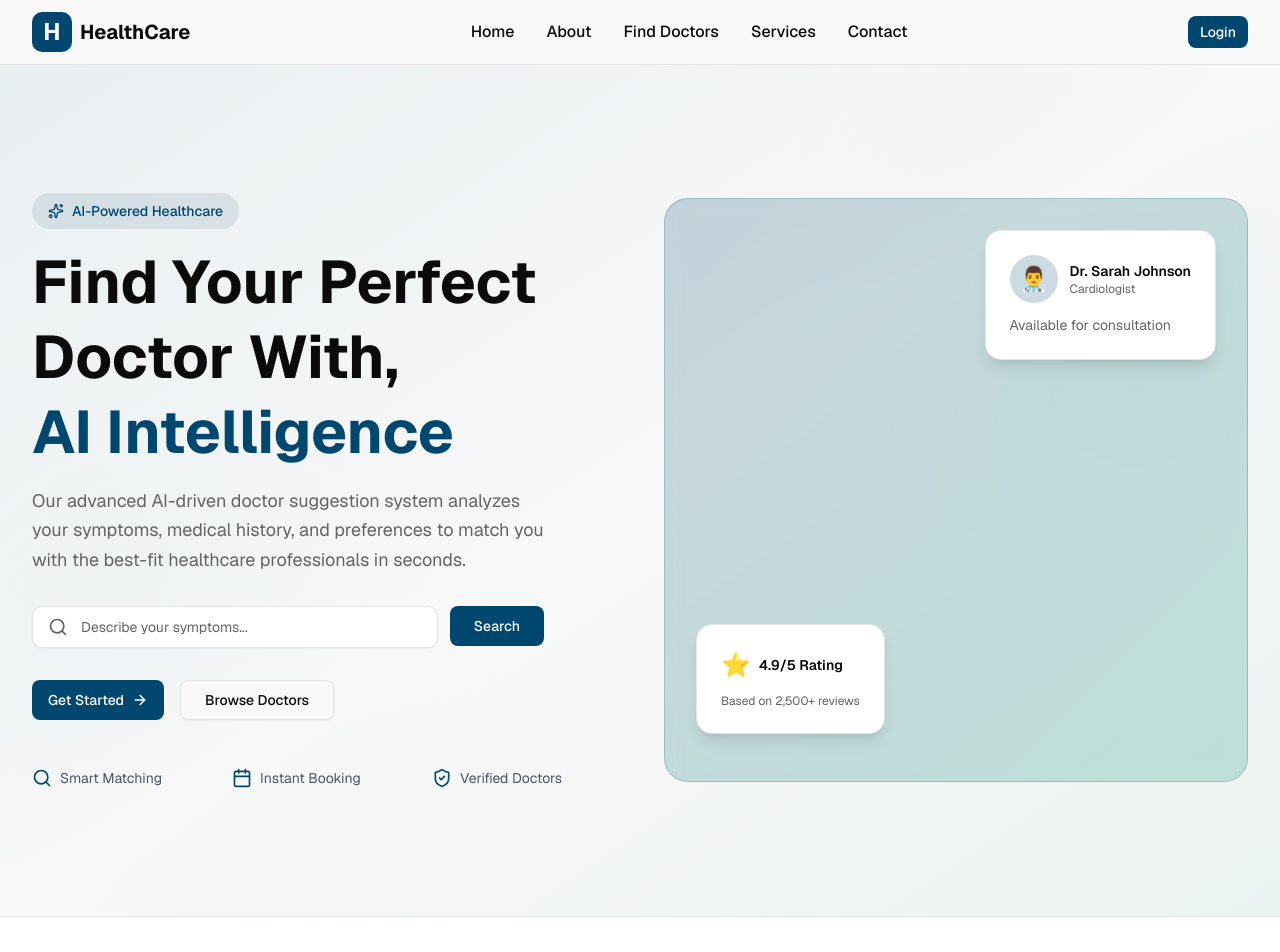
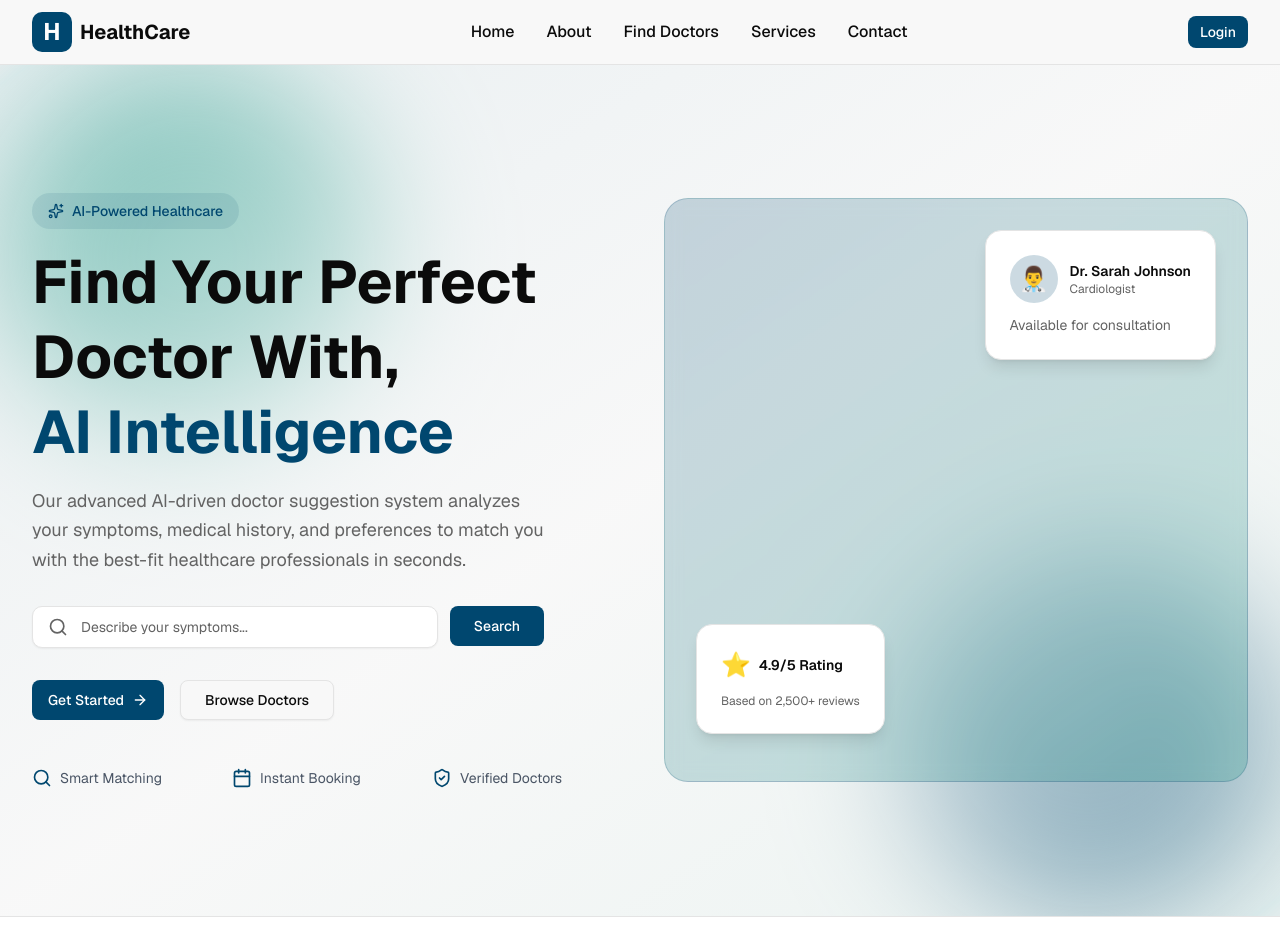
Before and after one commit to codewithsaidul/health-care-frontend, a Next.js app: page / in a window 1280 px wide. Shown: the top 952 px of the page. Built offline with nearby package versions, Linux system fonts and the light colour scheme.

Commit message:
refectorh hero section

```diff
--- a/src/components/modules/Home/HeroSection.tsx
+++ b/src/components/modules/Home/HeroSection.tsx
@@ -7,8 +7,9 @@ export function HeroSection() {
   return (
     <section className="relative bg-linear-to-br from-primary/5 via-background to-accent/5 py-20 md:py-32 overflow-hidden">
       {/* Decorative elements */}
-      <div className="absolute top-0 right-0 w-96 h-96 bg-primary/10 rounded-full blur-3xl -z-10" />
-      <div className="absolute bottom-0 left-0 w-96 h-96 bg-accent/10 rounded-full blur-3xl -z-10" />
+      <div className="absolute top-0 left-0 w-96 h-96 bg-accent/50 rounded-full blur-3xl -z-10" />
+      <div className="absolute bottom-0 right-0 w-96 h-96 bg-primary/50 rounded-full blur-3xl -z-10" />
+      {/* <div className="absolute top-0 left-0 w-96 h-96 bg-accent/50 rounded-full blur-3xl! -z-10" /> */}
 
       <div className="container mx-auto px-4 sm:px-6 lg:px-8">
         <div className="grid grid-cols-1 lg:grid-cols-2 gap-12 items-center">
```
